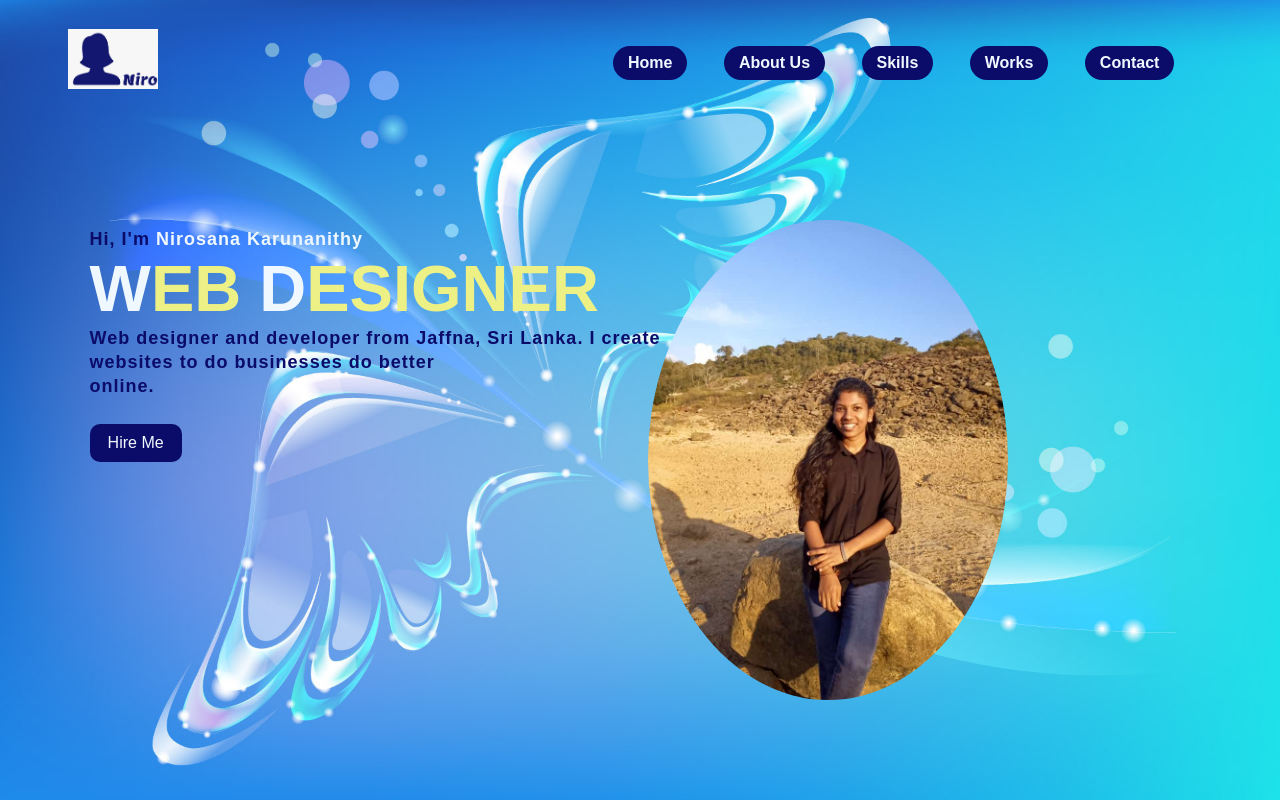
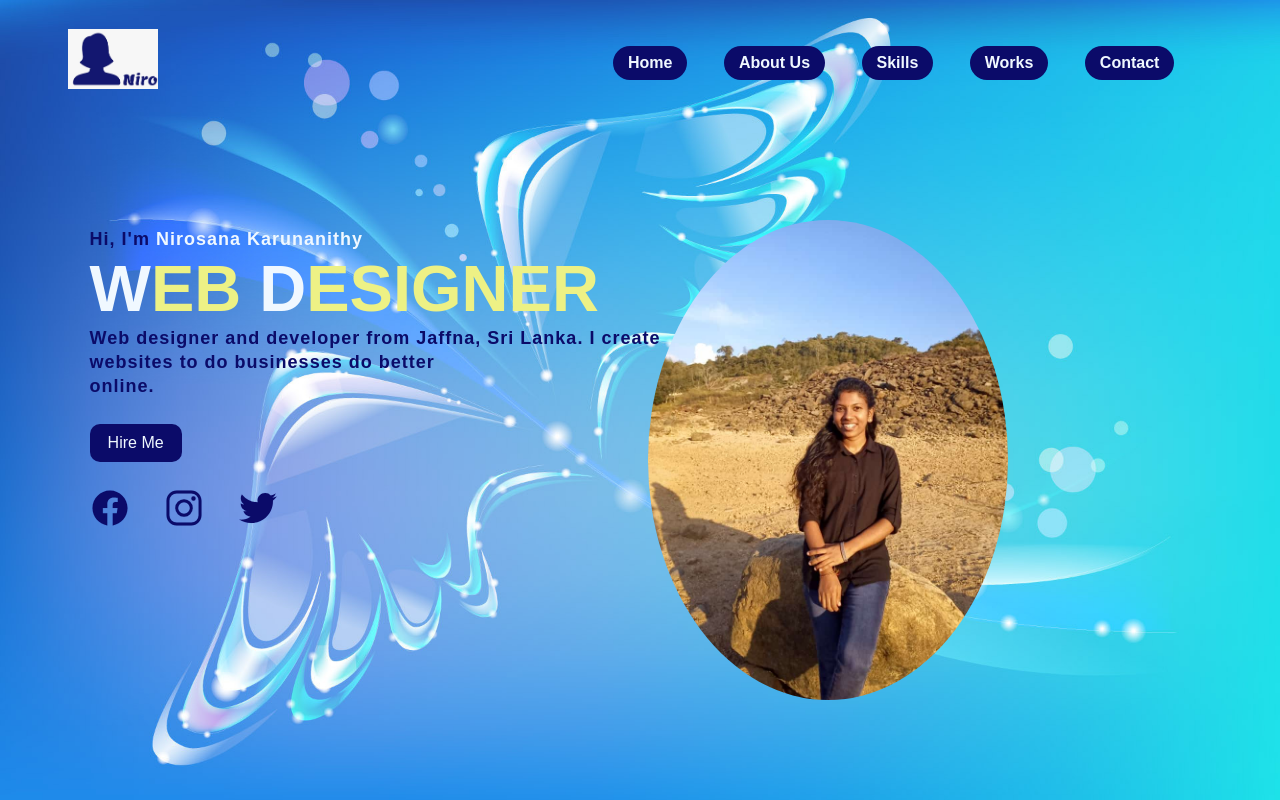
Before and after one commit to NiroNithy/PortfolioWebsite, a plain HTML site: page index.html in a window 1280 px wide. Drawn offline with nearby package versions, Linux system fonts and the light colour scheme.

Commit message:
AddIcons

```diff
--- a/index.html
+++ b/index.html
@@ -47,7 +47,13 @@
             <div class="image">
                 <img src="images/profile.jpeg" class="profile">
             </div>
+            <div class="icons">
+                <a href="https://www.facebook.com/"><ion-icon name="logo-facebook"></ion-icon></a>
+                <a href="https://www.instagram.com/"><ion-icon name="logo-instagram"></ion-icon></a>
+                <a href="https://twitter.com/?lang=en"><ion-icon name="logo-twitter"></ion-icon></a>
+            </div>
         </div>
+        <script src="https://unpkg.com/ionicons@5.4.0/dist/ionicons.js"></script>
 
 </body>
 </html>
--- a/styles.css
+++ b/styles.css
@@ -57,7 +57,7 @@ ul li a{
 }
 
 ul li a:hover{
-    color:rgb(249, 249, 123);
+    color:rgb(237, 241, 133);
 }
 
 .info{
@@ -118,3 +118,19 @@ ul li a:hover{
 .image:hover{
      transform: scale(1.3);
 }
+
+.icons a{
+    text-decoration: none;
+    color:rgb(11, 11, 105);
+}
+
+.icons ion-icon{
+    margin-left: 7%;
+    color:rgb(11, 11, 105);
+    margin-right: -60px;
+    font-size: 40px;
+}
+
+.icons ion-icon:hover{
+    color:rgb(237, 241, 133);
+}
```
